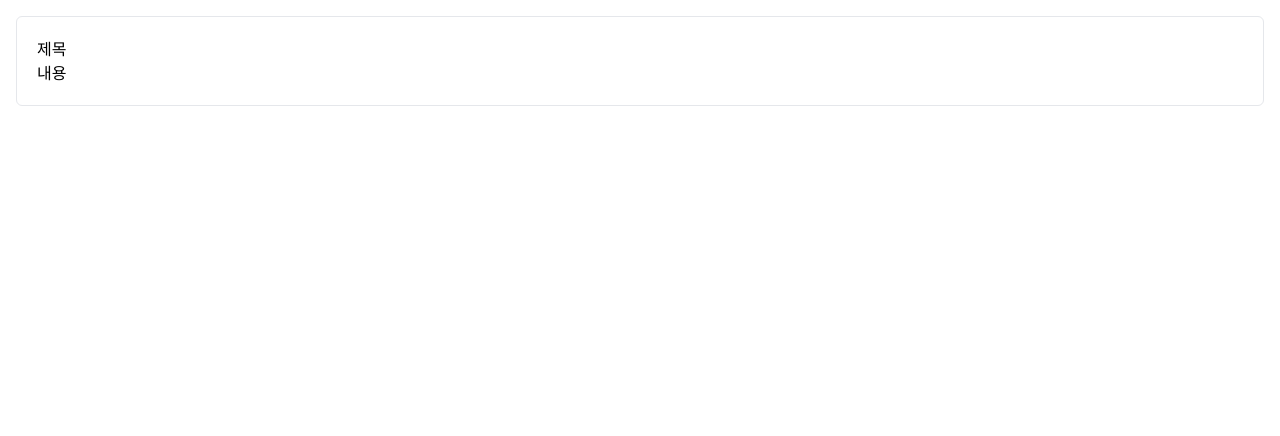
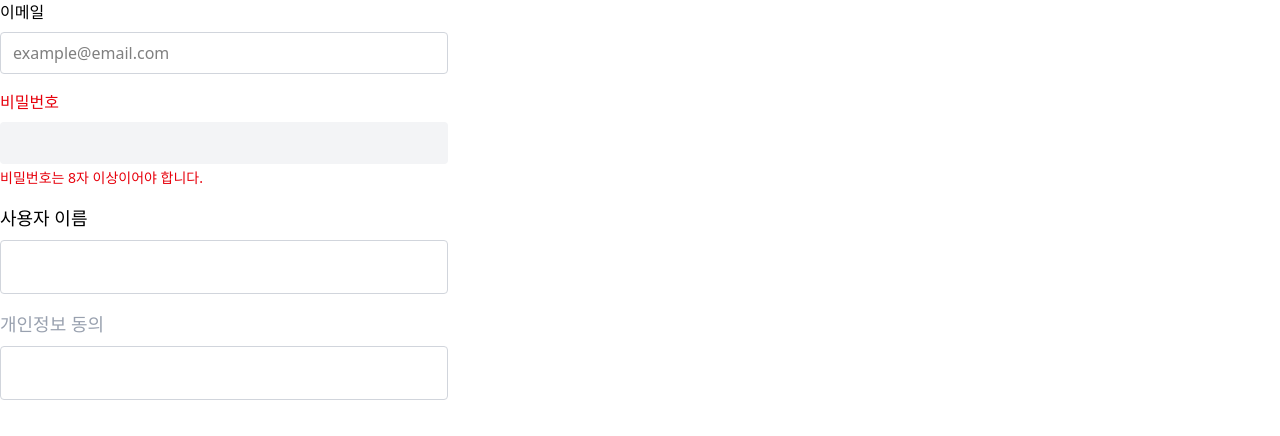
Before and after one commit to smd995/codeit-tailwindcss, a Next.js app: page / in a window 1280 px wide. Shown: the top 436 px of the page. Built offline with nearby package versions, Linux system fonts and the light colour scheme.

Commit message:
feat:Input component

```diff
--- a/src/app/page.tsx
+++ b/src/app/page.tsx
@@ -1,12 +1,23 @@
-import Card from "@/components/card";
+import Input from "@/components/input";
 
 export default function Home() {
   return (
-    <div className="space-y-4 p-4">
-      <Card>
-        <h2>제목</h2>
-        <p>내용</p>
-      </Card>
+    <div className="max-w-md space-y-4">
+      <Input label="이메일" type="email" placeholder="example@email.com" />
+      <Input
+        label="비밀번호"
+        type="password"
+        variant="filled"
+        error="비밀번호는 8자 이상이어야 합니다."
+      />
+      <Input label="사용자 이름" variant="outlined" size="lg" fullWidth />
+      <Input
+        label="개인정보 동의"
+        variant="outlined"
+        size="lg"
+        disabled
+        fullWidth
+      />
     </div>
   );
 }
--- /dev/null
+++ b/src/components/input/index.tsx
@@ -0,0 +1,97 @@
+import clsx from "clsx";
+
+const BASE_STYLES =
+  "w-full rounded border transition-colors focus:ring-2 focus:outline-none";
+
+const SIZE_STYLES = {
+  sm: "px-2 py-1 text-sm",
+  md: "px-3 py-2 text-base",
+  lg: "px-4 py-3 text-lg",
+};
+
+const VARIANT_STYLES = {
+  default: "border-gray-300 focus:border-blue-500 focus:ring-blue-200",
+  filled:
+    "border-transparent bg-gray-100 focus:border-blue-500 focus:bg-white focus:ring-blue-200",
+  outlined:
+    "border-gray-300 bg-transparent focus:border-blue-500 focus:ring-blue-200",
+};
+
+const ERROR_STYLES = "border-red-500 focus:border-red-500 focus:ring-red-200";
+
+const DISABLED_STYLES = "cursor-not-allowed bg-gray-100 text-gray-400";
+
+type InputProps = {
+  id?: string;
+  type?: string;
+  placeholder?: string;
+  label?: string;
+  error?: string;
+  size?: "sm" | "md" | "lg";
+  variant?: "default" | "filled" | "outlined";
+  fullWidth?: boolean;
+  disabled?: boolean;
+  className?: string;
+  onChange?: (e: React.ChangeEvent<HTMLInputElement>) => void;
+};
+
+const Input = ({
+  id,
+  type = "text",
+  placeholder,
+  label,
+  error,
+  size = "md",
+  variant = "default",
+  fullWidth = false,
+  disabled = false,
+  className,
+  onChange,
+  ...props
+}: InputProps) => {
+  const inputWrapperClasses = clsx(fullWidth && "w-full");
+
+  const labelClasses = clsx(
+    "mb-2 block font-medium",
+    {
+      "text-sm": size === "sm",
+      "text-base": size === "md",
+      "text-lg": size === "lg",
+    },
+    disabled && "text-gray-400",
+    error && "text-red-600",
+  );
+
+  const inputClasses = clsx(
+    BASE_STYLES,
+    SIZE_STYLES[size],
+    VARIANT_STYLES[variant],
+    error && ERROR_STYLES,
+    disabled && DISABLED_STYLES,
+    className,
+  );
+
+  const errorClasses = "mt-1 text-sm text-red-600";
+
+  return (
+    <div className={inputWrapperClasses}>
+      {label && (
+        <label htmlFor={id} className={labelClasses}>
+          {label}
+        </label>
+      )}
+      <input
+        id={id}
+        type={type}
+        placeholder={placeholder}
+        disabled={disabled}
+        onChange={onChange}
+        className={inputClasses}
+        {...props}
+      />
+      {error && <p className={errorClasses}>{error}</p>}
+    </div>
+  );
+};
+
+export default Input;
```
